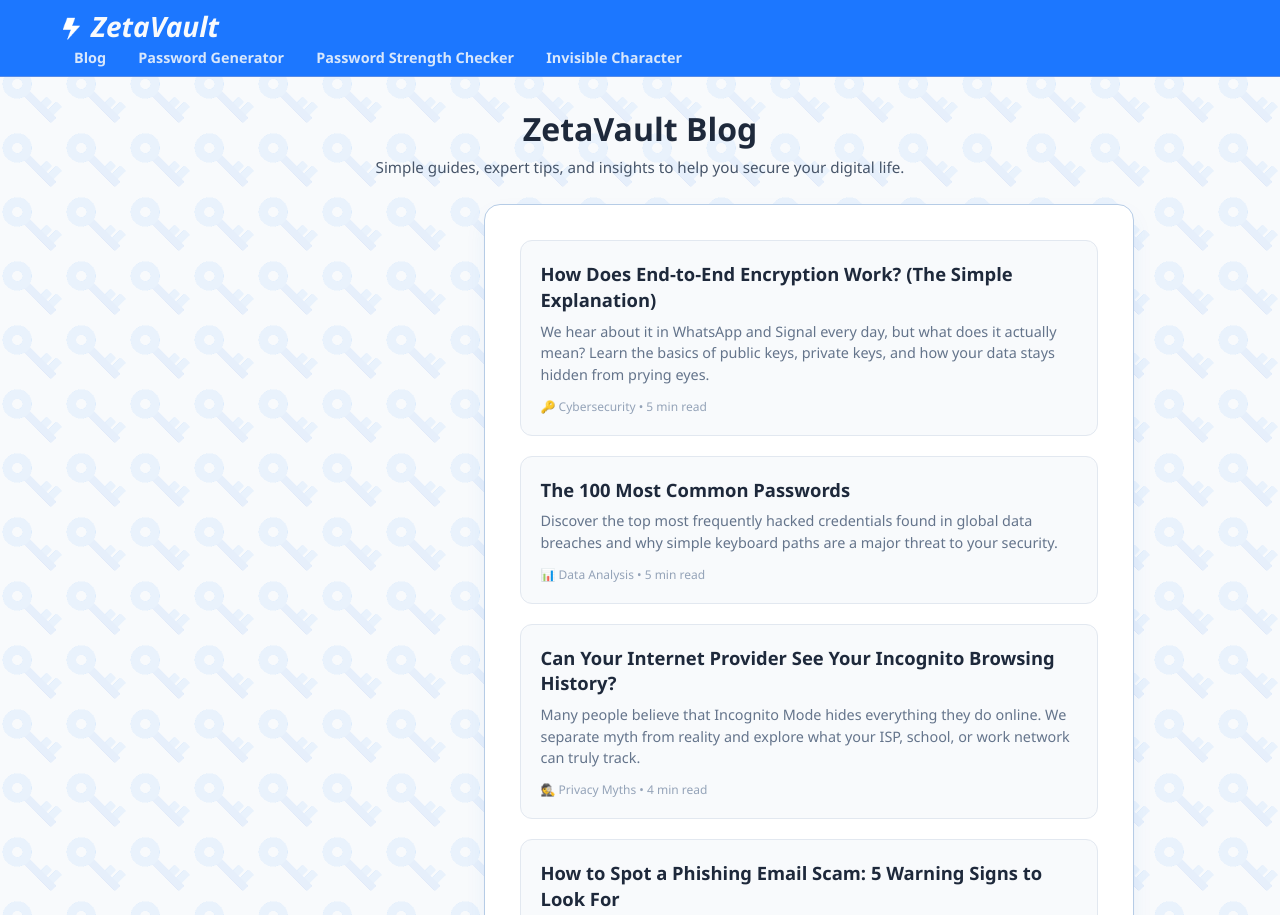
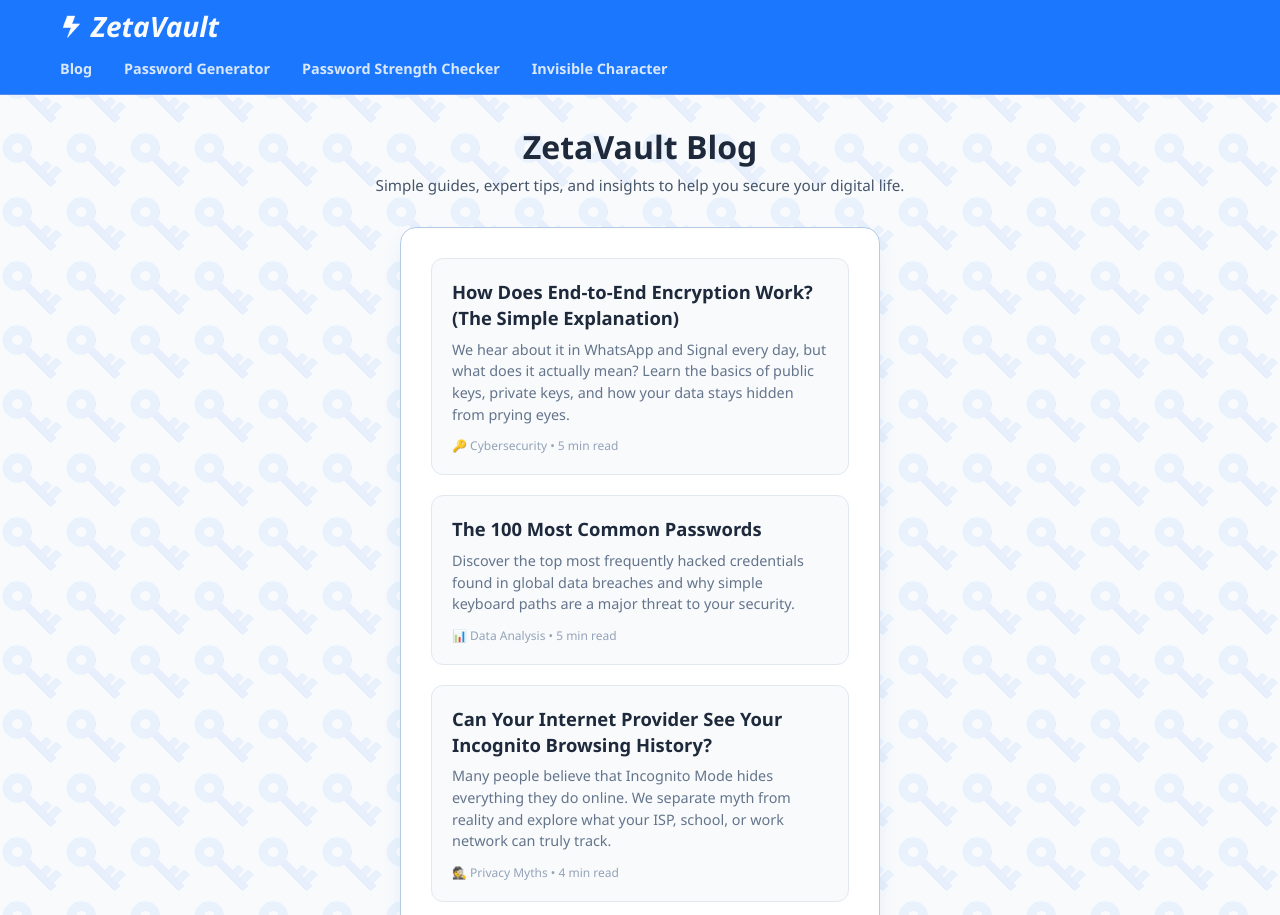
Before and after one commit to zetavaultdl/zetavault, a website: page blog.html in a window 1280 px wide. Shown: the top 915 px of the page. Drawn offline with Linux system fonts and the light colour scheme.

Commit message:
Add files via upload

```diff
--- a/blog.html
+++ b/blog.html
@@ -9,8 +9,8 @@
     <link rel="shortcut icon" href="media/icons/logo.png" type="image/x-png">
     <link rel="stylesheet" href="styles.css">
     <style>
-        .blog-container {
-            margin: 0px 0px 0px 337px;
+        .container blog-container {
+            margin: -5px 0px 0px 300px;
             max-width: 650px !important;
             padding: 35px;
         }
@@ -88,11 +88,11 @@
 <body>
     <header id="header">
         <div class="header-container">
-            <div class="logo-wrapper" >
-                <img src="media/icons/logo2.png" alt="ZetaPass" style="max-width: 23px; margin-top: 5px; margin-left: 0px;">
-                <h1 class="header-h1" onclick="window.location.href = 'index.html'" style="cursor: pointer;">ZetaVault</h1>
+            <div class="logo-wrapper">
+                <img src="media/icons/logo2.png" alt="ZetaPass" class="logo-img">
+                <h1 class="header-h1" onclick="window.location.href = 'index.html'">ZetaVault</h1>
             </div>
-            <nav id="header-nav" >
+            <nav class="header-nav" style="margin-top: 5px;">
                 <a href="blog.html" class="nav-link">Blog</a>
                 <a href="index.html" class="nav-link">Password Generator</a>
                 <a href="checker.html" class="nav-link">Password Strength Checker</a>
@@ -102,7 +102,7 @@
     </header>
     <h1 style="text-align: center; margin: 30px auto 5px auto;">ZetaVault Blog</h1>
     <p class="blog-intro">Simple guides, expert tips, and insights to help you secure your digital life.</p>
-    <main class="container blog-container" style="margin-top: -5px;">
+    <main class="container blog-container">
         <div class="articles-grid">
             <a href="topic/how-does-end-to-end-encryption-work.html" class="article-card">
                 <h2 class="article-title">How Does End-to-End Encryption Work? (The Simple Explanation)</h2>
--- a/styles.css
+++ b/styles.css
@@ -88,7 +88,7 @@
     font-size: 2.2rem;
     font-weight: 700;
     text-align: center;
-    margin: 40px 0 20px 0;
+    margin: 40px 10px 20px 0px;
     color: #1e293b;
 }
 
```
Also changed, not shown: checker.html (+1 -1 lines), index.html (+1 -2 lines), invisible.html (+4 -4 lines).
